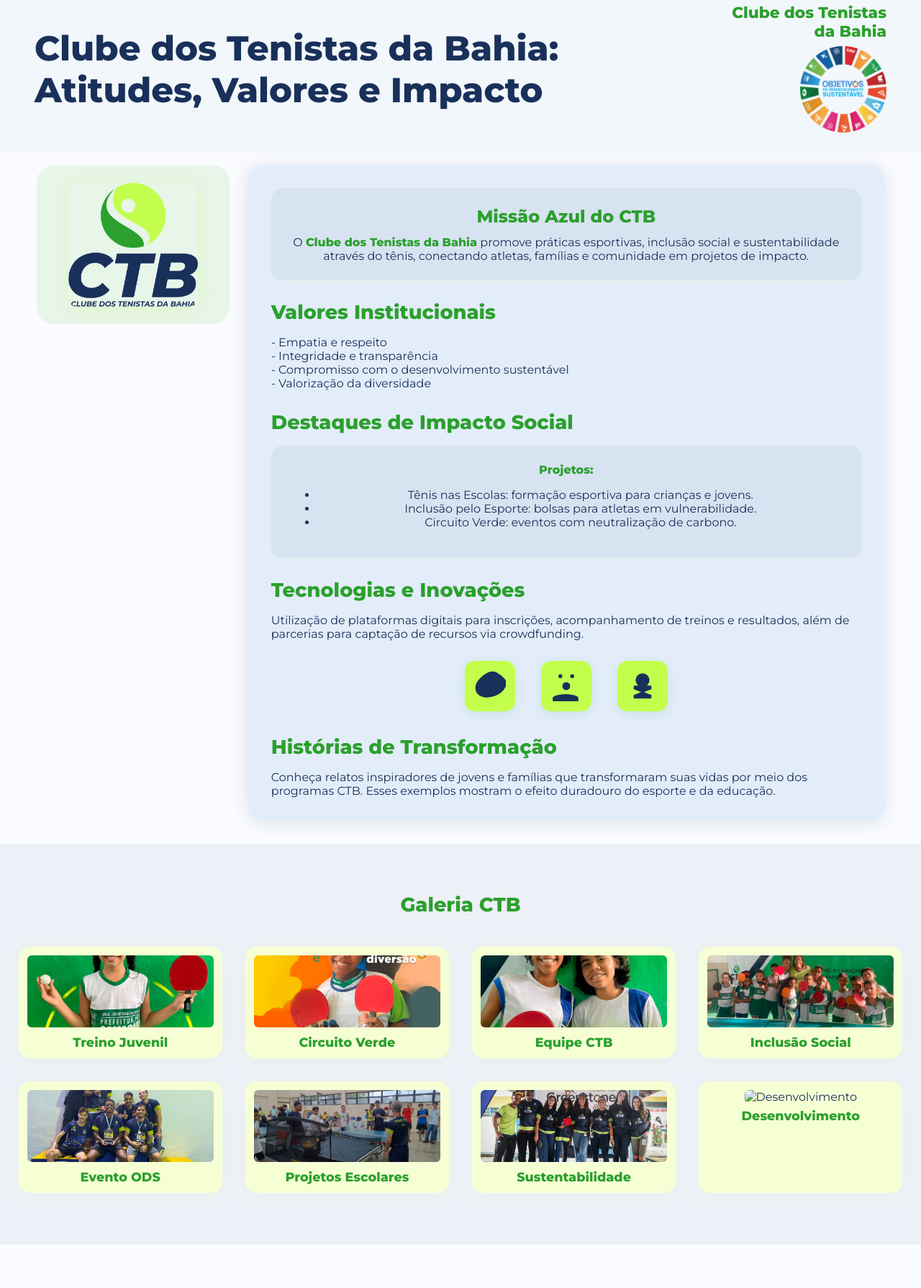
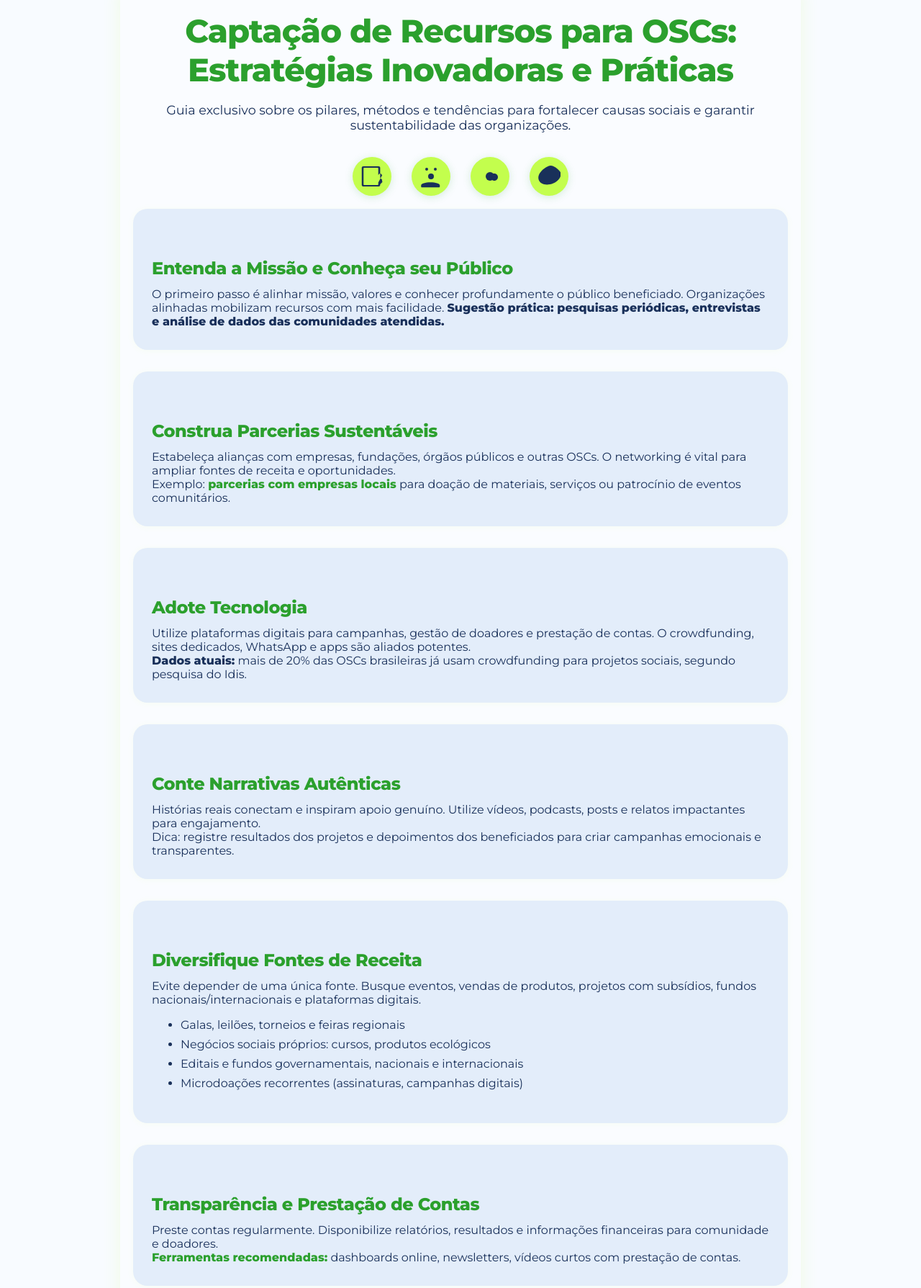
Before and after one commit to ctb-tm/como-captar-recursos, a plain HTML site: page index.html in a window 1280 px wide. Shown: the part 28-1817 px from the top of the page at 72% size. Before the commit the page ends 1757 px from the top, so only its background shows below. Drawn offline with Linux system fonts and the light colour scheme.

Commit message:
Update index.html

```diff
--- a/index.html
+++ b/index.html
@@ -3,244 +3,207 @@
 <head>
   <meta charset="UTF-8">
   <meta name="viewport" content="width=device-width,initial-scale=1.0">
-  <title>Clube dos Tenistas da Bahia - Infográfico</title>
+  <title>Guia Prático de Captação de Recursos para OSCs</title>
   <link href="https://fonts.googleapis.com/css?family=Montserrat:800,400&display=swap" rel="stylesheet">
   <style>
     body {
       font-family: 'Montserrat', Arial, sans-serif;
-      background: #F9FBFF;
+      background: #f8fbff;
+      color: #19305A;
       margin: 0;
-      color: #19305A;
+      padding: 0;
     }
-    header {
-      display: flex;
-      justify-content: space-between;
-      align-items: center;
-      padding: 32px 48px 24px 48px;
-      background: #f1f7fa;
+    .container {
+      max-width: 910px;
+      margin: 0 auto;
+      padding: 44px 18px 30px 18px;
+      background: #FAFCFF;
+      border-radius: 24px;
+      box-shadow: 0 2px 24px #C3FE4D28;
     }
-    .big-title {
-      font-size: 3rem;
-      font-weight: 800;
-      color: #19305A;
-      margin-bottom: 0;
-      margin-top: 0;
-    }
-    .header-right {
-      text-align: right;
-    }
-    .club-name {
-      font-size: 1.35rem;
+    .main-title {
+      font-size: 2.8rem;
       font-weight: 800;
       color: #2BA02D;
+      text-align: center;
+      margin-bottom: 18px;
+      letter-spacing: -1px;
     }
-    .ods-img {
-      max-width: 120px;
-      margin-top: 8px;
+    .subtitle {
+      text-align: center;
+      color: #19305A;
+      font-size: 1.1rem;
+      margin-bottom: 28px;
     }
-    .infographic-main {
+    h2, h3 {
+      color: #2BA02D;
+      margin-top: 38px;
+      margin-bottom: 12px;
+      font-weight: 700;
+      letter-spacing: -0.5px;
+    }
+    .box-section {
+      background: #e3edfa;
+      border-radius: 20px;
+      margin-bottom: 30px;
+      padding: 30px 26px;
+      box-shadow: 0 1px 10px #C3FE4D11;
+    }
+    .high-green {
+      color: #2BA02D;
+      font-weight: bold;
+    }
+    .high-blue {
+      color: #19305A;
+      font-weight: bold;
+    }
+    .list-data li {
+      margin-bottom: 8px;
+    }
+    .gallery-imgs {
+      display: grid;
+      grid-template-columns: repeat(4, 1fr);
+      gap: 16px;
+      margin-top: 36px;
+      margin-bottom: 18px;
+    }
+    .gallery-imgs img {
+      width: 100%;
+      border-radius: 9px;
+      object-fit: cover;
+      box-shadow: 0 2px 12px #19305A22;
+    }
+    @media (max-width: 900px) {
+      .container {max-width: 98vw;}
+      .gallery-imgs {grid-template-columns: repeat(2, 1fr);}
+    }
+    .details-green {
+      color: #C3FE4D;
+      font-weight: bold;
+    }
+    blockquote {
+      border-left: 6px solid #2BA02D;
+      background: #F7FFF0;
+      padding: 16px 22px;
+      color: #19305A;
+      font-style: italic;
+      margin-top: 22px;
+      margin-bottom: 24px;
+    }
+    .icon-section {
+      margin-bottom: 18px;
       display: flex;
-      flex-direction: row;
-      margin-top: 18px;
-      margin-bottom: 32px;
-      margin-left: 4vw;
-      margin-right: 4vw;
-      align-items: flex-start;
+      gap: 28px;
+      justify-content: center;
+      margin-top: 34px;
     }
-    .sidebar-img {
-      flex: 0 0 220px;
-      padding: 24px;
-      background: #E8F5E9;
-      border-radius: 24px;
+    .icon-circle {
+      background: #C3FE4D;
+      border-radius: 50%;
+      width: 54px;
+      height: 54px;
       display: flex;
       align-items: center;
       justify-content: center;
-      margin-right: 2vw;
+      box-shadow: 0 2px 12px #2BA02D2C;
     }
-    .sidebar-img img {
-      max-width: 180px;
-      max-height: 280px;
-      border-radius: 12px;
-      box-shadow: 0 2px 24px #C3FE4D40;
-    }
-    .infographic-content {
-      flex: 2 1 620px;
-      background: #e3edfa;
-      border-radius: 20px;
-      padding: 32px;
-      position: relative;
-      box-shadow: 0 2px 24px #19305A22;
-    }
-    .section-title {
-      font-size: 1.7rem;
-      font-weight: 700;
-      color: #2BA02D;
-      margin-bottom: 16px;
-      margin-top: 28px;
-    }
-    .box-highlight {
-      background: #19305A0D;
-      border-radius: 16px;
-      padding: 24px;
-      margin-bottom: 24px;
-      text-align: center;
-      box-shadow: 0 1px 6px #C3FE4D24;
-    }
-    .box-highlight h2 {
-      color: #2BA02D;
-      font-size: 1.5rem;
-      margin-top: 0;
-      margin-bottom: 12px;
-    }
-    .blue-text {
-      color: #19305A;
-    }
-    .green-detail {
-      color: #2BA02D;
-      font-weight: 700;
-    }
-    .icons-row {
-      display: flex;
-      gap: 36px;
-      justify-content: center;
-      margin: 28px 0 0 0;
-    }
-    .icon-box {
-      width: 70px;
-      height: 70px;
-      border-radius: 14px;
-      background: #C3FE4D;
-      display: flex;
-      align-items: center;
-      justify-content: center;
-      box-shadow: 0 4px 16px #2BA02D22;
-      margin-bottom: 5px;
-    }
-    .icon-box svg {
-      width: 44px;
-      height: 44px;
-      color: #19305A;
-    }
-    .images-gallery {
-      display: grid;
-      grid-template-columns: repeat(4, 1fr);
-      gap: 32px;
-      margin-top: 42px;
-      margin-bottom: 32px;
-    }
-    .gallery-card {
-      background: #f6ffd4;
-      border-radius: 16px;
-      padding: 12px;
-      box-shadow: 0 5px 18px #C3FE4D0d;
-      text-align: center;
-    }
-    .gallery-card img {
-      width: 100%;
-      border-radius: 6px;
-      object-fit: cover;
-      max-height: 100px;
-      margin-bottom: 6px;
-    }
-    .gallery-title {
-      font-size: 1.1rem;
-      color: #2BA02D;
-      font-weight: 700;
-      margin-top: 0;
-      margin-bottom: 0;
-    }
-    @media (max-width: 950px) {
-      .infographic-main {
-        flex-direction: column;
-        align-items: stretch;
-      }
-      .sidebar-img {
-        margin-right: 0;
-        margin-bottom: 18px;
-        justify-content: center;
-      }
-      .images-gallery {
-        grid-template-columns: repeat(2, 1fr);
-      }
-    }
+    .icon-circle svg {width: 32px;height:32px;color:#19305A;}
   </style>
 </head>
 <body>
-  <header>
-    <div>
-      <h1 class="big-title">Clube dos Tenistas da Bahia: Atitudes, Valores e Impacto</h1>
+  <div class="container">
+    <div class="main-title">Captação de Recursos para OSCs: Estratégias Inovadoras e Práticas</div>
+    <div class="subtitle">
+      Guia exclusivo sobre os pilares, métodos e tendências para fortalecer causas sociais e garantir sustentabilidade das organizações.
     </div>
-    <div class="header-right">
-      <span class="club-name">Clube dos Tenistas da Bahia</span>
-      <br>
-      <img class="ods-img" src="ods.png" alt="ODS Logo"/>
+
+    <div class="icon-section">
+      <div class="icon-circle" title="Missão"><svg viewBox="0 0 512 512"><path fill="currentColor" d="M438 80V64c0-17.7-14.3-32-32-32H60c-17.7 0-32 14.3-32 32v384c0 17.7 14.3 32 32 32h346c17.7 0 32-14.3 32-32V432l42.8-42.1c8.2-8.1 8.1-21.2-.2-29.2L479 329.7l-41-41V80zM396 430.8c0 8.8-7.2 15.9-16 15.9H84c-8.8 0-16-7.2-16-15.9V80.9c0-8.8 7.2-15.9 16-15.9h296c8.8 0 16 7.2 16 15.9v143.5l35.3-35.2c3.9-3.9 10.2-3.7 13.8.5l33.6 33.8c3.8 3.7 3.8 9.7.1 13.6L396 391.5v39.3z"/></svg></div>
+      <div class="icon-circle" title="Parcerias"><svg viewBox="0 0 512 512"><path fill="currentColor" d="M256 320a64 64 0 1 0 0-128 64 64 0 0 0 0 128zm96-192a32 32 0 1 0 0-64 32 32 0 0 0 0 64zm-192 0a32 32 0 1 0 0-64 32 32 0 0 0 0 64zm84 260c-115 0-208 28-208 64v36c0 7 7 12 16 12h384c9 0 16-5 16-12v-36c0-36-93-64-208-64z"/></svg></div>
+      <div class="icon-circle" title="Tecnologia"><svg viewBox="0 0 512 512"><circle fill="currentColor" cx="256" cy="256" r="96"/><path fill="currentColor" d="M432 272c0-44.2-35.8-80-80-80s-80 35.8-80 80 35.8 80 80 80 80-35.8 80-80z"/></svg></div>
+      <div class="icon-circle" title="Diversifique"><svg viewBox="0 0 512 512"><path fill="currentColor" d="M294 16c-53 1-147 44-228 148-45 56-60 125-34 181 26 58 90 94 179 94 62 0 123-17 178-48 94-52 163-163 119-233-44-69-151-142-214-142z"/></svg></div>
     </div>
-  </header>
-  <div class="infographic-main">
-    <aside class="sidebar-img">
-      <img src="ctb.png" alt="Clube dos Tenistas - Logo estilizada">
-    </aside>
-    <section class="infographic-content">
-      <div class="box-highlight">
-        <h2>Missão Azul do CTB</h2>
-        <div class="blue-text">
-          O <span class="green-detail">Clube dos Tenistas da Bahia</span> promove práticas esportivas, inclusão social e sustentabilidade através do tênis, conectando atletas, famílias e comunidade em projetos de impacto.
+
+    <div class="box-section">
+      <h2>Entenda a Missão e Conheça seu Público</h2>
+      O primeiro passo é alinhar missão, valores e conhecer profundamente o público beneficiado. Organizações alinhadas mobilizam recursos com mais facilidade. <span class="high-blue">Sugestão prática: pesquisas periódicas, entrevistas e análise de dados das comunidades atendidas.</span>
     </div>
+
+    <div class="box-section">
+      <h2>Construa Parcerias Sustentáveis</h2>
+      Estabeleça alianças com empresas, fundações, órgãos públicos e outras OSCs. O networking é vital para ampliar fontes de receita e oportunidades.<br>
+      Exemplo: <span class="high-green">parcerias com empresas locais</span> para doação de materiais, serviços ou patrocínio de eventos comunitários.
     </div>
-      <div class="section-title">Valores Institucionais</div>
-      <div class="blue-text">
-        - Empatia e respeito<br>
-        - Integridade e transparência<br>
-        - Compromisso com o desenvolvimento sustentável<br>
-        - Valorização da diversidade
+
+    <div class="box-section">
+      <h2>Adote Tecnologia</h2>
+      Utilize plataformas digitais para campanhas, gestão de doadores e prestação de contas. O crowdfunding, sites dedicados, WhatsApp e apps são aliados potentes.<br>
+      <span class="high-blue">Dados atuais:</span> mais de 20% das OSCs brasileiras já usam crowdfunding para projetos sociais, segundo pesquisa do Idis.
     </div>
-      <div class="section-title">Destaques de Impacto Social</div>
-      <div class="box-highlight">
-        <span class="green-detail">Projetos:</span>
-        <ul>
-          <li class="blue-text">Tênis nas Escolas: formação esportiva para crianças e jovens.</li>
-          <li class="blue-text">Inclusão pelo Esporte: bolsas para atletas em vulnerabilidade.</li>
-          <li class="blue-text">Circuito Verde: eventos com neutralização de carbono.</li>
+
+    <div class="box-section">
+      <h2>Conte Narrativas Autênticas</h2>
+      Histórias reais conectam e inspiram apoio genuíno. Utilize vídeos, podcasts, posts e relatos impactantes para engajamento.<br>
+      Dica: registre resultados dos projetos e depoimentos dos beneficiados para criar campanhas emocionais e transparentes.
+    </div>
+
+    <div class="box-section">
+      <h2>Diversifique Fontes de Receita</h2>
+      Evite depender de uma única fonte. Busque eventos, vendas de produtos, projetos com subsídios, fundos nacionais/internacionais e plataformas digitais.<br>
+      <ul class="list-data">
+        <li>Galas, leilões, torneios e feiras regionais</li>
+        <li>Negócios sociais próprios: cursos, produtos ecológicos</li>
+        <li>Editais e fundos governamentais, nacionais e internacionais</li>
+        <li>Microdoações recorrentes (assinaturas, campanhas digitais)</li>
       </ul>
     </div>
-      <div class="section-title">Tecnologias e Inovações</div>
-      <div class="blue-text">
-        Utilização de plataformas digitais para inscrições, acompanhamento de treinos e resultados, além de parcerias para captação de recursos via crowdfunding.
+
+    <div class="box-section">
+      <h2>Transparência e Prestação de Contas</h2>
+      Preste contas regularmente. Disponibilize relatórios, resultados e informações financeiras para comunidade e doadores.<br>
+      <span class="high-green">Ferramentas recomendadas:</span> dashboards online, newsletters, vídeos curtos com prestação de contas.
     </div>
-      <div class="icons-row">
-        <div class="icon-box" title="Sustentabilidade">
-          <!-- Ícone folha -->
-          <svg viewBox="0 0 512 512"><path fill="currentColor" d="M294 16c-53 1-147 44-228 148-45 56-60 125-34 181 26 58 90 94 179 94 62 0 123-17 178-48 94-52 163-163 119-233-44-69-151-142-214-142z"/></svg>
+
+    <div class="box-section">
+      <h2>Fidelize e Relacione-se com Doadores</h2>
+      Desenvolva programas de reconhecimento, fidelidade e comunicação personalizada.<br>
+      Prática inovadora: convites para eventos exclusivos, grupos de WhatsApp de prestígio, certificados digitais de apoio fiel.
     </div>
-        <div class="icon-box" title="Inclusão">
-          <!-- Ícone grupo pessoas -->
-          <svg viewBox="0 0 512 512"><path fill="currentColor" d="M256 320a64 64 0 1 0 0-128 64 64 0 0 0 0 128zm96-192a32 32 0 1 0 0-64 32 32 0 0 0 0 64zm-192 0a32 32 0 1 0 0-64 32 32 0 0 0 0 64zm84 260c-115 0-208 28-208 64v36c0 7 7 12 16 12h384c9 0 16-5 16-12v-36c0-36-93-64-208-64z"/></svg>
+
+    <div class="box-section">
+      <h2>Campanhas de Coinvestimento e Gamificação</h2>
+      Faça do doador protagonista: campanhas que gerem pertencimento e compartilhamento de resultados. Utilize gamificação para engajar voluntários.
+      <ul class="list-data">
+        <li>Plataformas que mostram evolução das doações em tempo real</li>
+        <li>Desafios, prêmios simbólicos, rankings interativos</li>
+      </ul>
     </div>
-        <div class="icon-box" title="Desenvolvimento">
-          <!-- Ícone medalha -->
-          <svg viewBox="0 0 512 512"><circle fill="currentColor" cx="256" cy="160" r="112"/><path fill="currentColor" d="M112 400v40c0 8 7 16 16 16h256c9 0 16-7 16-16v-40l-120-48 120-48v-40c0-8-7-16-16-16H128c-9 0-16 8-16 16v40l120 48-120 48z"/></svg>
+
+    <div class="box-section">
+      <h2>Mantenha-se Atualizado e Conectado</h2>
+      Participe de eventos, workshops, comunidades online e habilite-se para editais que surgem frequentemente.<br>
+      <span class="details-green">Recomendação:</span> sites como ABCR, Idis, Plataforma Impactodo e grupos de networking no LinkedIn.
     </div>
+
+    <div class="box-section">
+      <h2>Demonstre Resultado e Impacto</h2>
+      Utilize métricas reconhecidas, compartilhe relatórios públicos, cases e depoimentos. Apresente resultados tangíveis que motivem novas doações.<br>
+      Exemplo prático: infográficos anuais, vídeos de impacto, relatórios digitais compartilhados em redes sociais.
     </div>
-      <div class="section-title">Histórias de Transformação</div>
-      <div class="blue-text">
-        Conheça relatos inspiradores de jovens e famílias que transformaram suas vidas por meio dos programas CTB. Esses exemplos mostram o efeito duradouro do esporte e da educação.
-      </div>
-    </section>
-  </div>
-  <div style="background:#19305A0D;padding:40px 0;text-align:center;">
-    <div style="width:96vw;margin:0 auto;">
-      <div class="section-title">Galeria CTB</div>
-      <div class="images-gallery">
-        <!-- Sugestão: cada imagem estilizada em formato diferente -->
-        <div class="gallery-card"><img src="ctb1.jpg" alt="Treino juvenil"><div class="gallery-title">Treino Juvenil</div></div>
-        <div class="gallery-card"><img src="ctb2.jpg" alt="Circuito Verde"><div class="gallery-title">Circuito Verde</div></div>
-        <div class="gallery-card"><img src="ctb3.jpg" alt="Equipe CTB"><div class="gallery-title">Equipe CTB</div></div>
-        <div class="gallery-card"><img src="ctb4.jpg" alt="Inclusão Social"><div class="gallery-title">Inclusão Social</div></div>
-        <div class="gallery-card"><img src="ctb5.jpg" alt="Evento ODS"><div class="gallery-title">Evento ODS</div></div>
-        <div class="gallery-card"><img src="ctb6.jpg" alt="Projetos Escolares"><div class="gallery-title">Projetos Escolares</div></div>
-        <div class="gallery-card"><img src="ctb7.jpg" alt="Sustentabilidade"><div class="gallery-title">Sustentabilidade</div></div>
-        <div class="gallery-card"><img src="ctb8.jpg" alt="Desenvolvimento"><div class="gallery-title">Desenvolvimento</div></div>
-      </div>
+
+    <blockquote>
+      "A verdadeira captação é feita diariamente. Ela começa com valor, propósito e termina no impacto gerado. Persista em construir pontes, multiplicar fontes e inovar para transformar vidas e comunidades."
+    </blockquote>
+
+    <div class="gallery-imgs">
+      <img src="ctb1.jpg" alt="Evento Captação 1">
+      <img src="ctb2.jpg" alt="Parceria e Impacto">
+      <img src="ctb3.jpg" alt="Tecnologia e Crowdfunding">
+      <img src="ctb4.jpg" alt="Diversificação">
+      <img src="ctb5.jpg" alt="Prestação de Contas">
+      <img src="ctb6.jpg" alt="Relacionamento e Fidelização">
+      <img src="ctb7.jpg" alt="Gamificação Coinvestimento">
+      <img src="ctb8.jpg" alt="Impacto Mensurável">
     </div>
   </div>
 </body>
```
Lines whose indentation alone changed are shown as unchanged.
